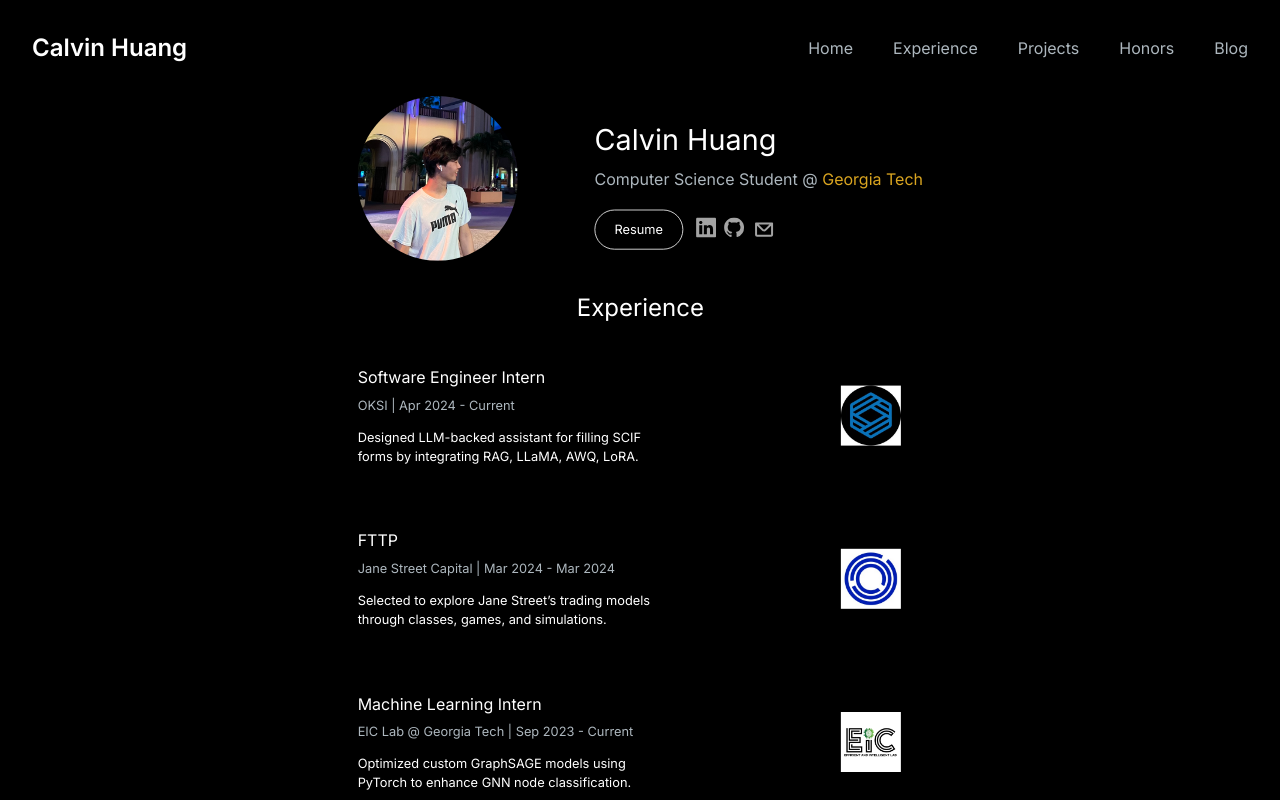
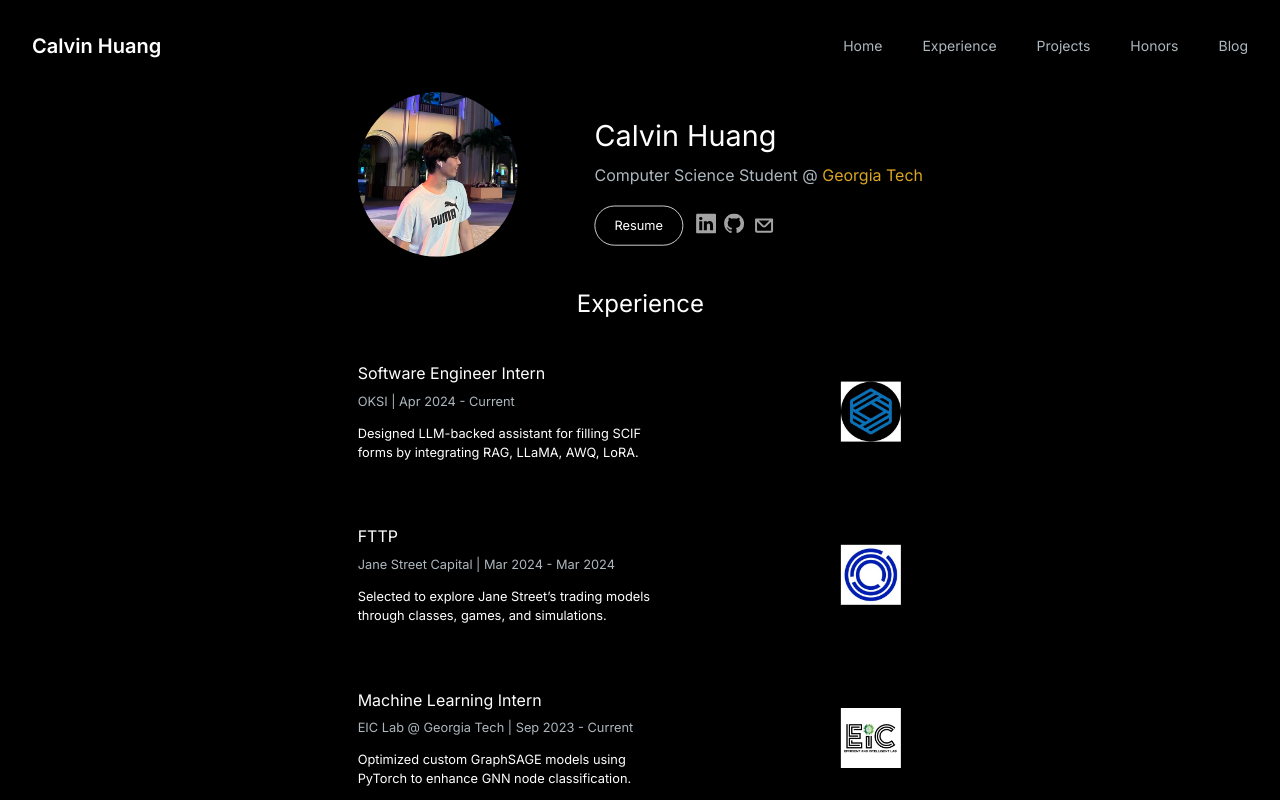
Before and after one commit to ccalvinhhuang/website, a Next.js app: page / in a window 1280 px wide. Shown: the top 800 px of the page. Built offline with nearby package versions, Linux system fonts and the light colour scheme.

Commit message:
scaled down nav-bar

```diff
--- a/src/app/components/Navbar.jsx
+++ b/src/app/components/Navbar.jsx
@@ -5,7 +5,7 @@ const Navbar = () => {
   return (
     <nav>
       <div className="flex flex-wrap items-center justify-between p-8">
-        <Link href={"/"} className="text-2xl text-white font-semibold">
+        <Link href={"/"} className="text-xl text-white font-semibold">
           Calvin Huang
         </Link>
         <div className="menu hidden md:block md:w-auto" id="navbar">
@@ -13,7 +13,7 @@ const Navbar = () => {
             <li>
               <Link
                 href={"#about"}
-                className="block py-2 pl-3 pr-4 text-[#ADB7BE] sm:text-l rounded md:p-0 hover:"
+                className="block py-1 pl-2 pr-3 text-[#ADB7BE] text-sm rounded md:p-0 hover:text-white"
               >
                 Home
               </Link>
@@ -21,7 +21,7 @@ const Navbar = () => {
             <li>
               <Link
                 href={"#experience"}
-                className="block py-2 pl-3 pr-4 text-[#ADB7BE] sm:text-l rounded md:p-0 hover:"
+                className="block py-1 pl-2 pr-3 text-[#ADB7BE] text-sm rounded md:p-0 hover:text-white"
               >
                 Experience
               </Link>
@@ -29,7 +29,7 @@ const Navbar = () => {
             <li>
               <Link
                 href="#projects"
-                className="block py-2 pl-3 pr-4 text-[#ADB7BE] sm:text-l rounded md:p-0 hover:"
+                className="block py-1 pl-2 pr-3 text-[#ADB7BE] text-sm rounded md:p-0 hover:text-white"
               >
                 Projects
               </Link>
@@ -37,7 +37,7 @@ const Navbar = () => {
             <li>
               <Link
                 href={"#honors"}
-                className="block py-2 pl-3 pr-4 text-[#ADB7BE] sm:text-l rounded md:p-0 hover:"
+                className="block py-1 pl-2 pr-3 text-[#ADB7BE] text-sm rounded md:p-0 hover:text-white"
               >
                 Honors
               </Link>
@@ -45,7 +45,7 @@ const Navbar = () => {
             <li>
               <Link
                 href={"#skills"}
-                className="block py-2 pl-3 pr-4 text-[#ADB7BE] sm:text-l rounded md:p-0 hover:"
+                className="block py-1 pl-2 pr-3 text-[#ADB7BE] text-sm rounded md:p-0 hover:text-white"
               >
                 Blog
               </Link>
```
